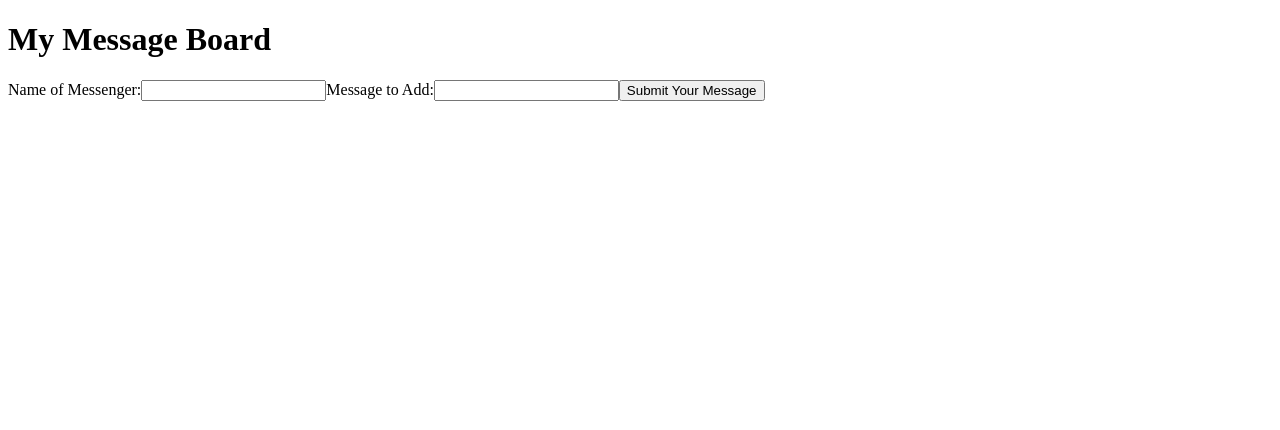
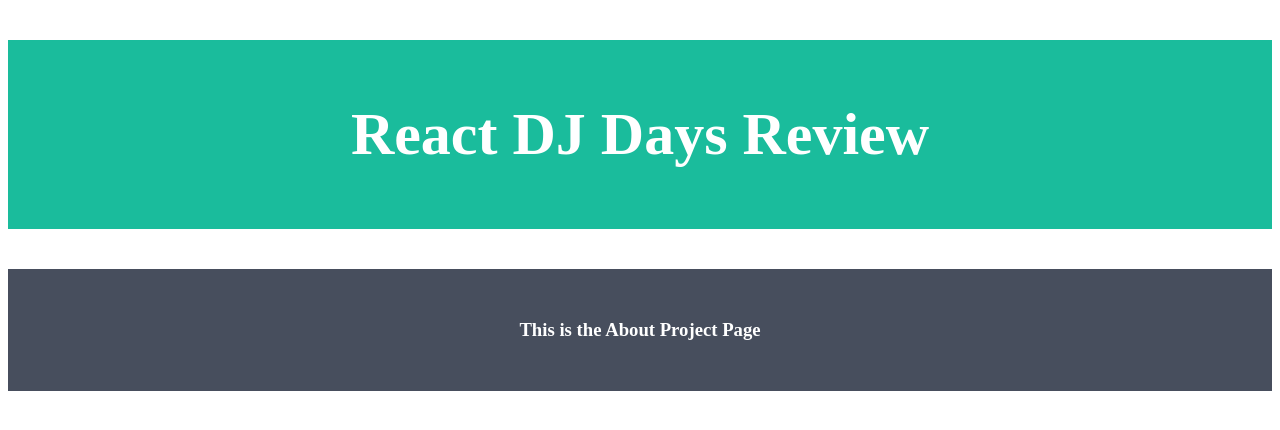
Before and after one commit to mase-hackthegap/react_review_project, a React (Create React App) app: page / in a window 1280 px wide. Shown: the top 430 px of the page. Built offline with nearby package versions, Linux system fonts and the light colour scheme.

Commit message:
Demo 4/13

```diff
--- a/package.json
+++ b/package.json
@@ -8,6 +8,7 @@
     "@testing-library/user-event": "^13.5.0",
     "react": "^18.2.0",
     "react-dom": "^18.2.0",
+    "react-router-dom": "^6.10.0",
     "react-scripts": "5.0.1",
     "styled-components": "^5.3.9",
     "web-vitals": "^2.1.4"
--- a/src/App.js
+++ b/src/App.js
@@ -1,15 +1,22 @@
 import React from 'react';
+import { Route, Routes } from 'react-router-dom';
 
 //import components
-// import AlbumList from './components/AlbumList';
-import InputMessage from './components/InputMessage';
+import AlbumList from './components/AlbumList';
+import AboutProject from './components/AboutProject';
+import Header from './components/Header';
 
 
 function App() {
   return (
     <div>
-      <InputMessage/>
-      {/* <AlbumList/> */}
+      <Header/>
+      {/* Establishes that we can use routes */}
+      <Routes>
+        {/* The individual routes to use */}
+        <Route path="/" element={<AboutProject/>}/>
+        <Route path="/albumlist" element={<AlbumList/>}/>
+      </Routes>
     </div>
   );
 }
--- /dev/null
+++ b/src/components/AboutProject.js
@@ -0,0 +1,19 @@
+import React from 'react';
+import styled from 'styled-components';
+
+function AboutProject() {
+  return (
+    <>
+        <WelcomeMessage>This is the About Project Page</WelcomeMessage>
+    </>
+  );
+}
+
+export default AboutProject;
+
+const WelcomeMessage = styled.h3`
+    padding: 50px;
+    text-align: center;
+    background-color: #474e5d;
+    color: white;
+`;
--- a/src/components/AlbumList.js
+++ b/src/components/AlbumList.js
@@ -10,7 +10,7 @@ import AlbumCard from './AlbumCard.js';
 function AlbumList() {
   return (
     <>
-    {albums.map(album =>
+    {albums.map (album =>
       <AlbumCard
         {...album}
         key={album.id}
--- /dev/null
+++ b/src/components/Header.js
@@ -0,0 +1,27 @@
+import React from 'react';
+import styled from 'styled-components';
+
+function Header() {
+  return (
+    <>
+        <HeaderDiv>
+            <HeaderText>
+            React DJ Days Review
+            </HeaderText>
+        </HeaderDiv>
+    </>
+  );
+}
+
+export default Header;
+
+const HeaderDiv = styled.div`
+text-align: center;
+color: white;
+font-size: 30px;
+`;
+
+const HeaderText = styled.h1`
+padding: 60px;
+background: #1abc9c;
+`;
--- a/src/index.js
+++ b/src/index.js
@@ -3,11 +3,15 @@ import ReactDOM from 'react-dom/client';
 import './index.css';
 import App from './App';
 import reportWebVitals from './reportWebVitals';
+import { BrowserRouter } from 'react-router-dom';
 
 const root = ReactDOM.createRoot(document.getElementById('root'));
 root.render(
   <React.StrictMode>
-    <App />
+    {/* Mase's Note: Setting up the routing for the App component using the BrowserRouter router */}
+    <BrowserRouter>
+      <App />
+    </BrowserRouter>
   </React.StrictMode>
 );
 
```
Also changed, not shown: 1 other file (tests, documents, lock files or other folders).
